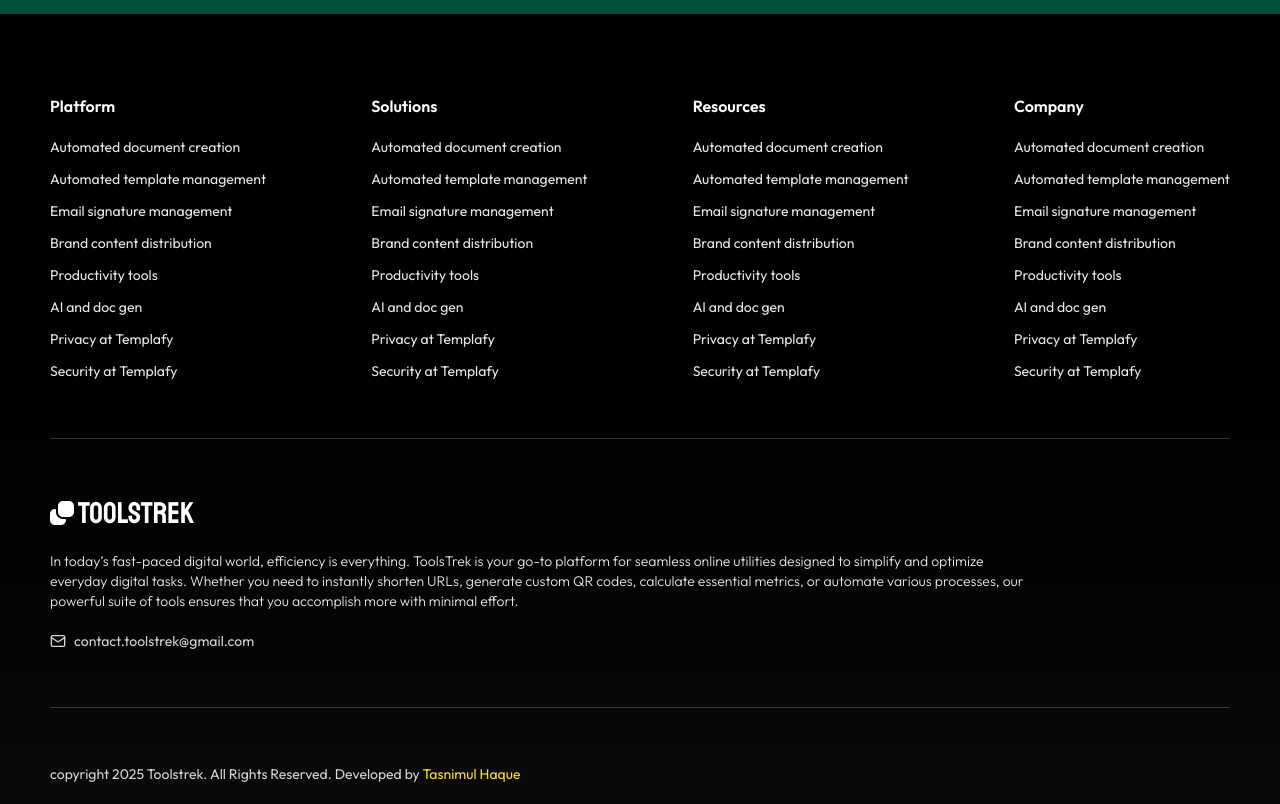
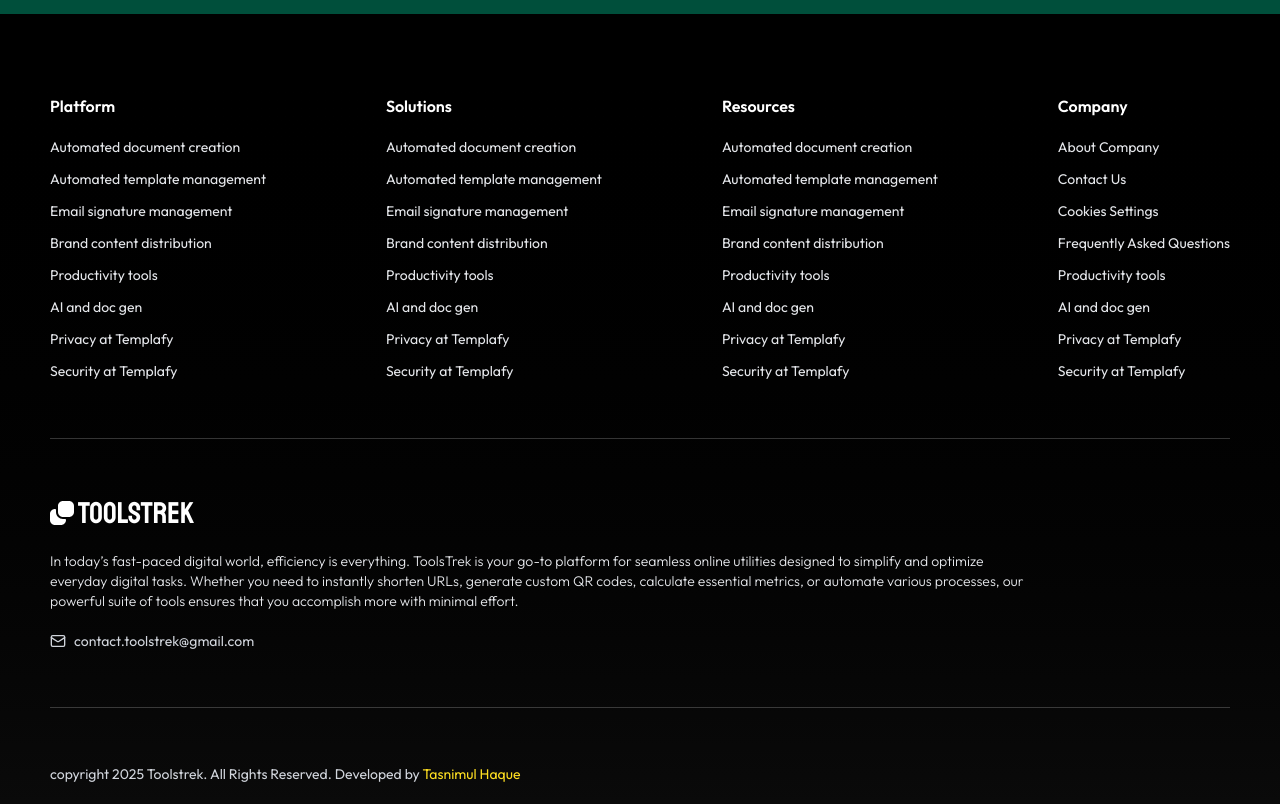
Before and after one commit to tasnimultas67/toolstrek, a Next.js app: page / in a window 1280 px wide. Shown: the part 2140-2944 px from the top of the page. Built offline with nearby package versions, Linux system fonts and the light colour scheme.

Commit message:
feat: Update Footer component to include company links and improve menu structure

```diff
--- a/app/tools-compo/Footer.js
+++ b/app/tools-compo/Footer.js
@@ -20,11 +20,23 @@ const platforms = [
   { name: "Security at Templafy", url: "#" },
 ];
 
+const companies = [
+  { name: "About Company", url: "#" },
+  { name: "Contact Us", url: "#" },
+  { name: "Cookies Settings", url: "#" },
+  { name: "Frequently Asked Questions", url: "#" },
+  { name: "Productivity tools", url: "#" },
+  { name: "AI and doc gen", url: "#" },
+  { name: "Privacy at Templafy", url: "#" },
+  { name: "Security at Templafy", url: "#" },
+];
+
 const Footer = () => {
   const copyrightYear = new Date().getFullYear();
   return (
     <div className="bg-gradient-to-b from-black to-neutral-950 pt-20 pb-5 px-3">
       <div className="md:w-[1180px] m-auto space-y-14">
+        {/* Menus */}
         <div className="flex items-start justify-between">
           {/* Platform Menus */}
           <div className="space-y-4">
@@ -78,13 +90,13 @@ const Footer = () => {
           <div className="space-y-4">
             <h3 className="text-base text-white font-semibold">Company</h3>
             <ul className="space-y-2">
-              {platforms.map((platform) => (
-                <li key={platform.name} className="relative">
+              {companies.map((company) => (
+                <li key={company.name} className="relative">
                   <Link
-                    href={platform.url}
+                    href={company.url}
                     className="text-gray-200 text-sm relative before:absolute before:left-0 before:bottom-0 before:w-0 before:h-[1px] before:bg-gray-400 before:transition-all before:duration-300 hover:before:w-full"
                   >
-                    {platform.name}
+                    {company.name}
                   </Link>
                 </li>
               ))}
```
